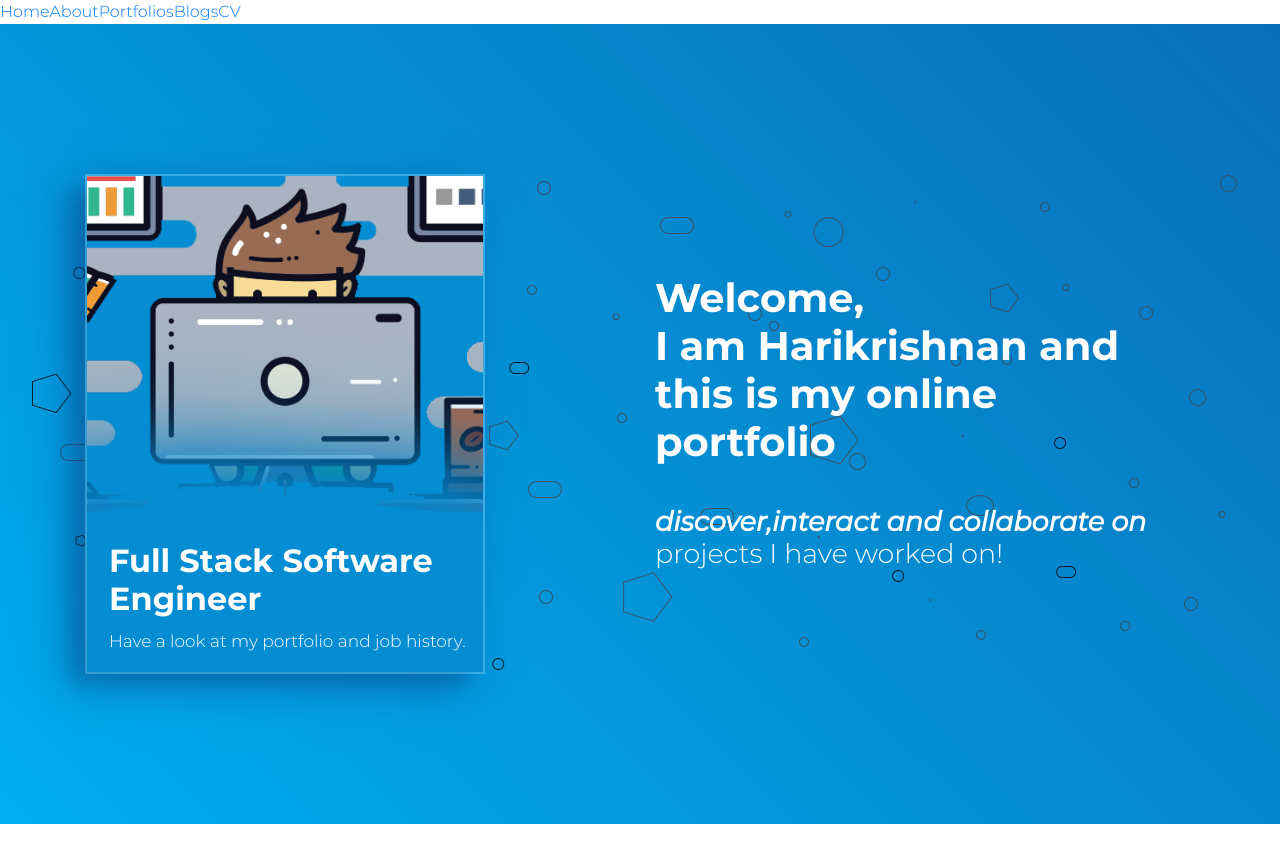
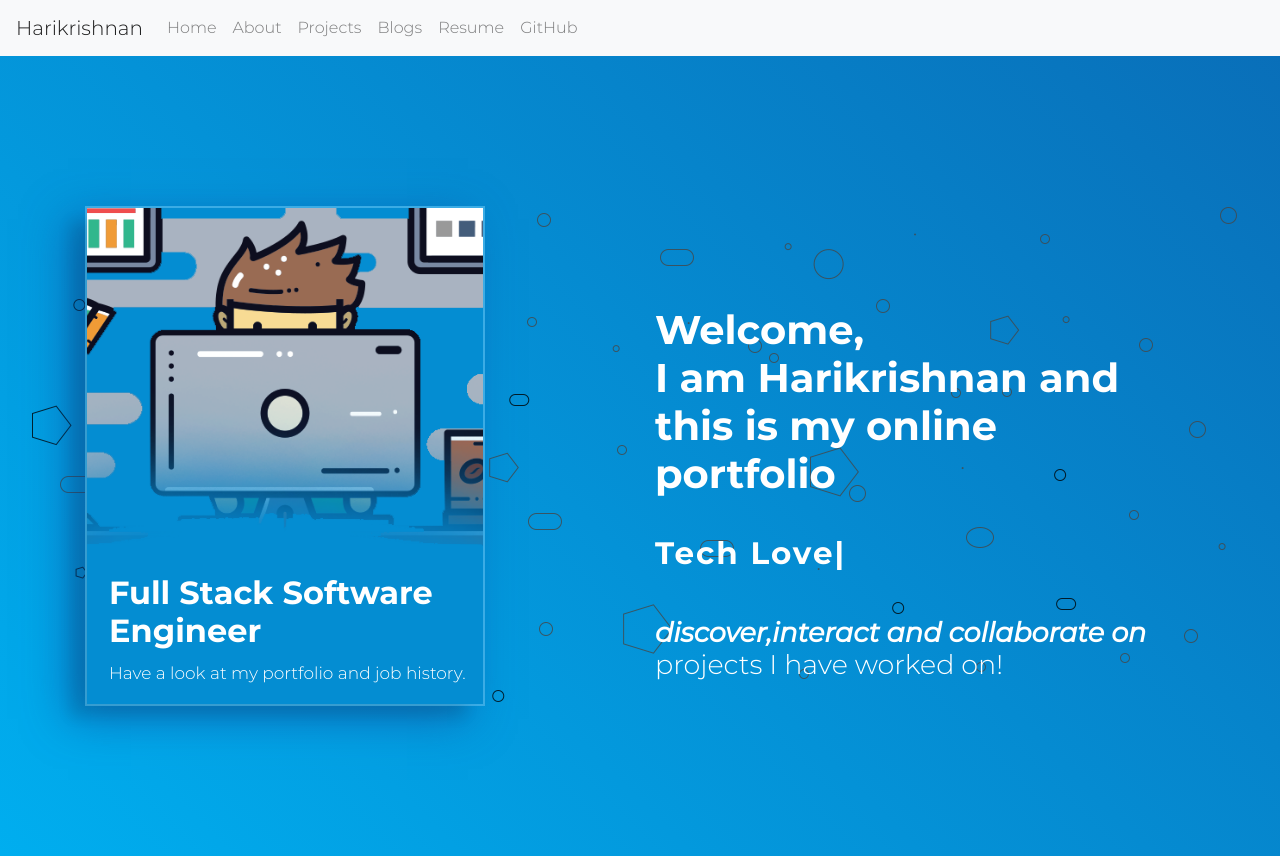
Before and after one commit to hkkrishn/Portfolio_Hari, a Next.js app: page / in a window 1280 px wide. Before the commit the page ends 824 px from the top, so only its background shows below. Built offline with nearby package versions, Linux system fonts and the light colour scheme.

Commit message:
react-typed + header rework part 1

```diff
--- a/components/shared/Header.js
+++ b/components/shared/Header.js
@@ -3,34 +3,79 @@
 //Date: 08/06/2020
 //Description: This is the Header component, it holds the main navbar
 
-import React,{Component} from 'react'
+import React,{Component,useState} from 'react'
 import Link from 'next/link'
+import {
+    Collapse,
+    Navbar,
+    NavbarToggler,
+    NavbarBrand,
+    Nav,
+    NavItem,
+    NavLink,
+    UncontrolledDropdown,
+    DropdownToggle,
+    DropdownMenu,
+    DropdownItem,
+    NavbarText
+  } from 'reactstrap';
 
 
+//Helper component to create styled next.js links
+
+const HelperNavLink = (props)=>{
+    const {title,url} = props
+    return (
+        <Link href = {url}>
+        <a className = "nav-link">
+            {title}
+        </a>
+    </Link>
+    )
+}
 
 //Header React class component that uses the Next.js Link Component to create a tags or links to all other pages
+
 class Header extends Component{
+
+        state = {
+            isOpen:false
+        }
+
+    toggle = ()=>{
+        this.setState({isOpen:!this.state.isOpen})
+    }
     render(){
         return(
-            <React.Fragment>
-            <Link href = "/">
-                <a>Home</a>
-            </Link>
-            <Link href = "/about">
-                <a>About</a>
-            </Link>
-            <Link href = "/portfolios">
-                <a>Portfolios</a>
-            </Link>
-            <Link href = "/blogs">
-                <a>Blogs</a>
-            </Link>
-            <Link href = "/cv">
-                <a>CV</a>
-            </Link>
+            <Navbar color="light" light expand="md">
+     <NavbarBrand href="/">Harikrishnan</NavbarBrand>
+      <NavbarToggler onClick={this.toggle} />
+      <Collapse isOpen={this.state.isOpen} navbar>
+           <Nav className="mr-auto" navbar>
+             <NavItem>
+               <HelperNavLink title = "Home" url = "/" />
+             </NavItem>
+             <NavItem>
+             <HelperNavLink title = "About" url = "/about" />
+             </NavItem>
+             <NavItem>
+             <HelperNavLink title = "Projects" url = "/portfolios" />
+             </NavItem>
+             <NavItem>
+             <HelperNavLink title = "Blogs" url = "/blogs" />
+             </NavItem>
+             <NavItem>
+             <HelperNavLink title = "Resume" url = "/cv" />
+             </NavItem>
+             <NavItem>
+               <NavLink href="https://github.com/reactstrap/reactstrap">GitHub</NavLink>
+             </NavItem>
 
+           </Nav>
 
-            </React.Fragment>
+         </Collapse>
+       </Navbar>
+
         )
     }
 }
--- a/package.json
+++ b/package.json
@@ -15,6 +15,7 @@
     "next-routes": "^1.4.2",
     "react": "16.13.1",
     "react-dom": "16.13.1",
+    "react-typed": "^1.2.0",
     "reactstrap": "^8.5.1",
     "sass": "^1.26.10"
   }
--- a/pages/index.js
+++ b/pages/index.js
@@ -6,7 +6,8 @@
 import React,{Component} from 'react'
 import BaseLayout from '../components/layouts/baselayout'
 import { Container, Row, Col } from 'reactstrap';
-
+import Typed from 'react-typed'
+const Roles = ['Developer','Tech Lover',"React.js","Next.js","AWS","Node.js","Python","Rust","Microservices"]
 //class component that holds the base layout component as well as information of page that is passed down as props.children
 class Index extends Component{
   render(){
@@ -43,10 +44,25 @@ class Index extends Component{
                     Welcome,<br/>I am Harikrishnan and this is my online<br/> portfolio
 
                   </h1>
+                  <br/>
+                  <Typed
+                  loop
+                    strings={Roles}
+                        typeSpeed={70}
+                        backSpeed={70}
+                        backDelay = {1000}
+                        loopCount = {0}
+                        showCursor
+                        className = "self-typed"
+                        cursorChar = "|">
+
+                </Typed>
 
                   <h1 style = {{marginTop:"40px"}}>
                     <span style = {{fontWeight:"bold",fontStyle: "italic"}}>discover,interact and collaborate on</span>  projects I have worked on!
                   </h1>
+
+
                 </div>
 
               </Col>
--- a/styles/main.scss
+++ b/styles/main.scss
@@ -6,3 +6,12 @@
     width:100%;
     font-family: 'Montserrat', 'Helvetica' !important;
   }
+
+  .self-typed{
+    font-size: 31px;
+    color:white;
+    font-weight: bold;
+    letter-spacing: 2px;
+    background: none;
+    background-color: transparent;
+  }
```
Also changed, not shown: 1 other file (tests, documents, lock files or other folders).
